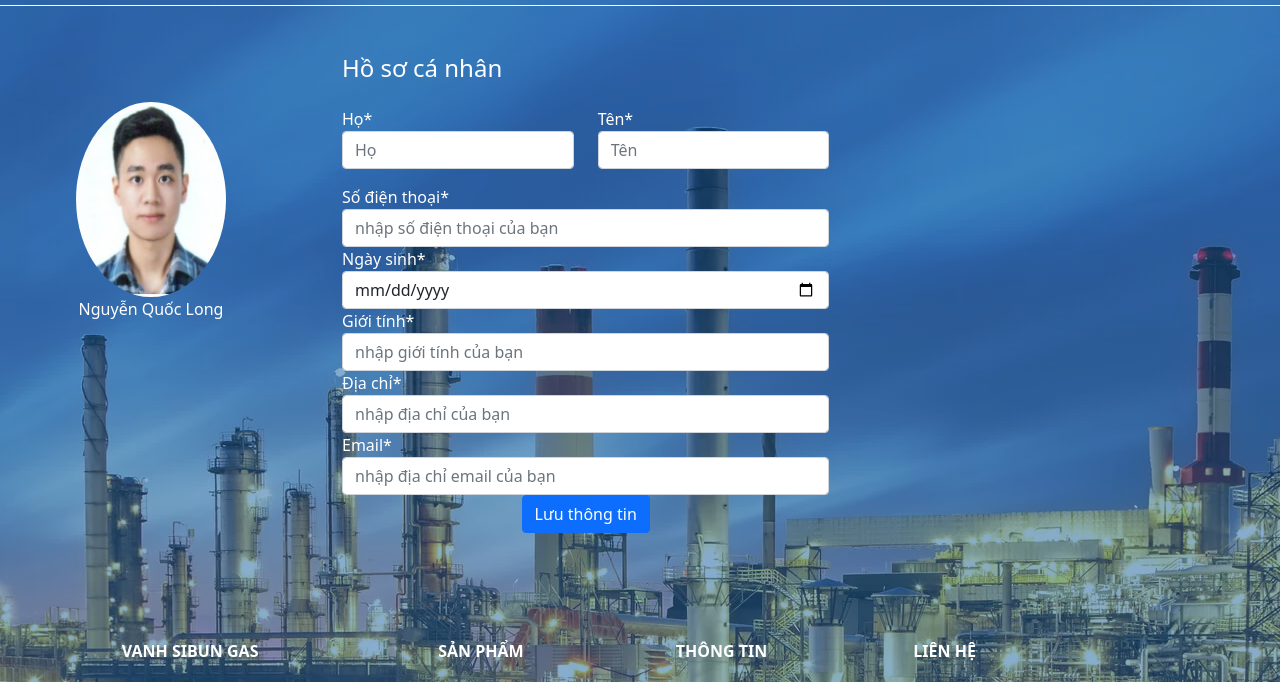
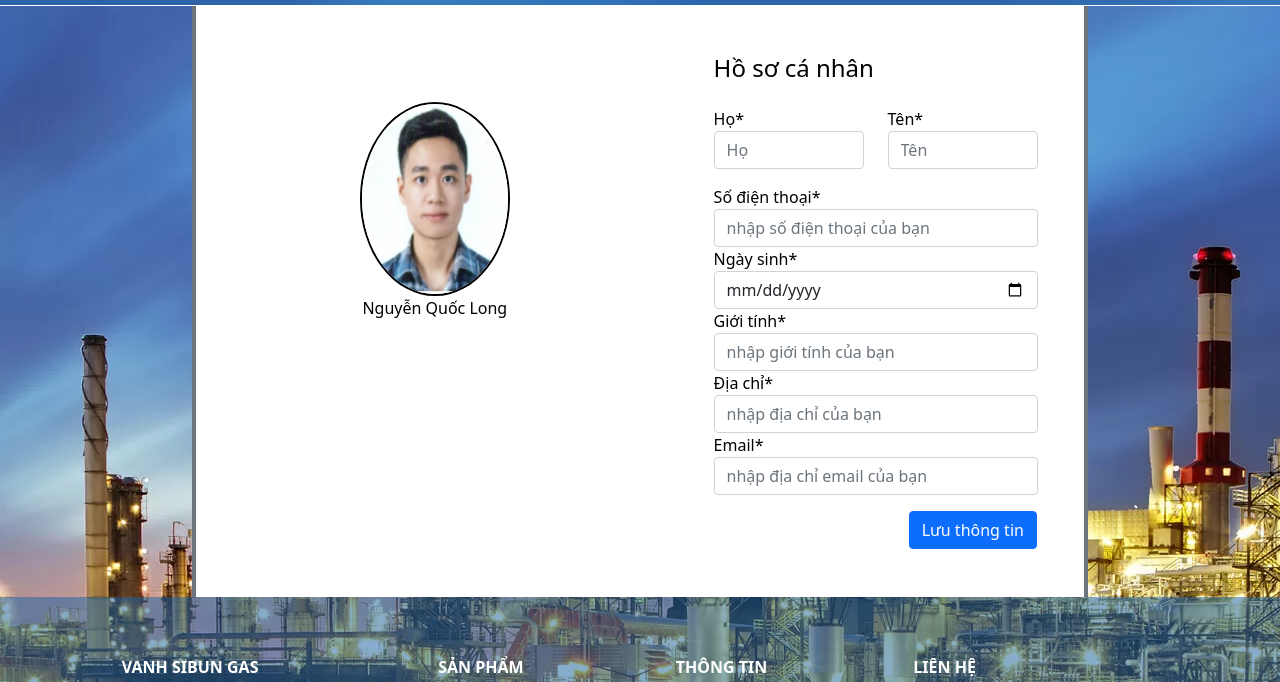
Before and after one commit to PhuocTQ03052000/LGSMS, a plain HTML site: page view_profile.html in a window 1280 px wide. Shown: the part 65-747 px from the top of the page. Drawn offline with nearby package versions, Linux system fonts and the light colour scheme.

Commit message:
update view profile html

```diff
--- a/css/view_list_account.css
+++ b/css/view_list_account.css
@@ -270,3 +270,7 @@ input:checked+.slider:before {
 .slider.round:before {
     border-radius: 50%;
 }
+
+.left_menu {
+    margin-left: 50%;
+}
--- a/css/view_profile.css
+++ b/css/view_profile.css
@@ -1,13 +1,9 @@
 label {
-    color: white;
+    color: rgb(0, 0, 0);
 }
 
 h4 {
-    color: white
-}
-
-.user_email {
-    color: white;
+    color: rgb(0, 0, 0)
 }
 
 footer {
@@ -18,3 +14,20 @@ footer p,
 h6 {
     color: white;
 }
+
+.container_profile {
+    margin-left: 15%;
+    margin-right: 15%;
+    border-left: 4px solid #6c757d;
+    border-right: 4px solid #6c757d;
+}
+
+.profile_frame {
+    margin-Left: 15%;
+    margin-right: 15%;
+}
+
+.profile-button {
+    margin-top: 5%;
+    margin-left: 60%;
+}
--- a/view_profile.html
+++ b/view_profile.html
@@ -75,12 +75,12 @@
             </div>
         </div>
     </nav>
-    <div class=" " style="background-color: rgba(28, 100, 168, 0.521);">
+    <div class="container_profile" style="background-color: rgb(255, 255, 255);">
         <div class="row">
-            <div class="col-md-3">
+            <div class="col-md-3 profile_frame">
                 <div class="d-flex flex-column align-items-center text-center p-3 py-5">
-                    <img class="rounded-circle mt-5" width="150px" src="image/long.png">
-                    <span class="font-weight-bold" style="color: white;">Nguyễn Quốc Long</span>
+                    <img class="rounded-circle mt-5" width="150px" src="image/long.png" style="border: 2px solid black;">
+                    <span class="font-weight-bold" style="color: rgb(0, 0, 0);">Nguyễn Quốc Long</span>
                 </div>
             </div>
             <div class="col-md-5">
```
Also changed, not shown: test.html (+1 -1 lines).
